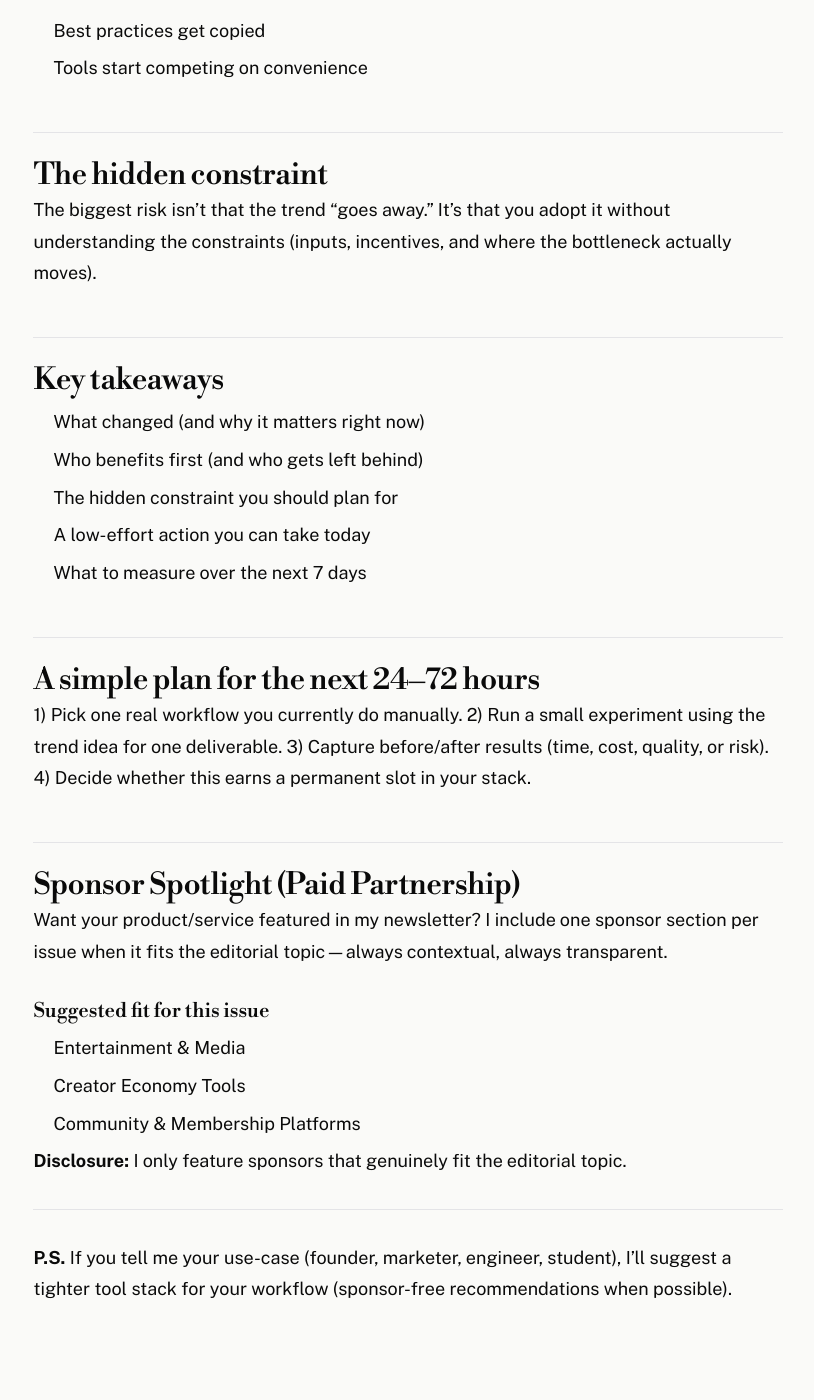
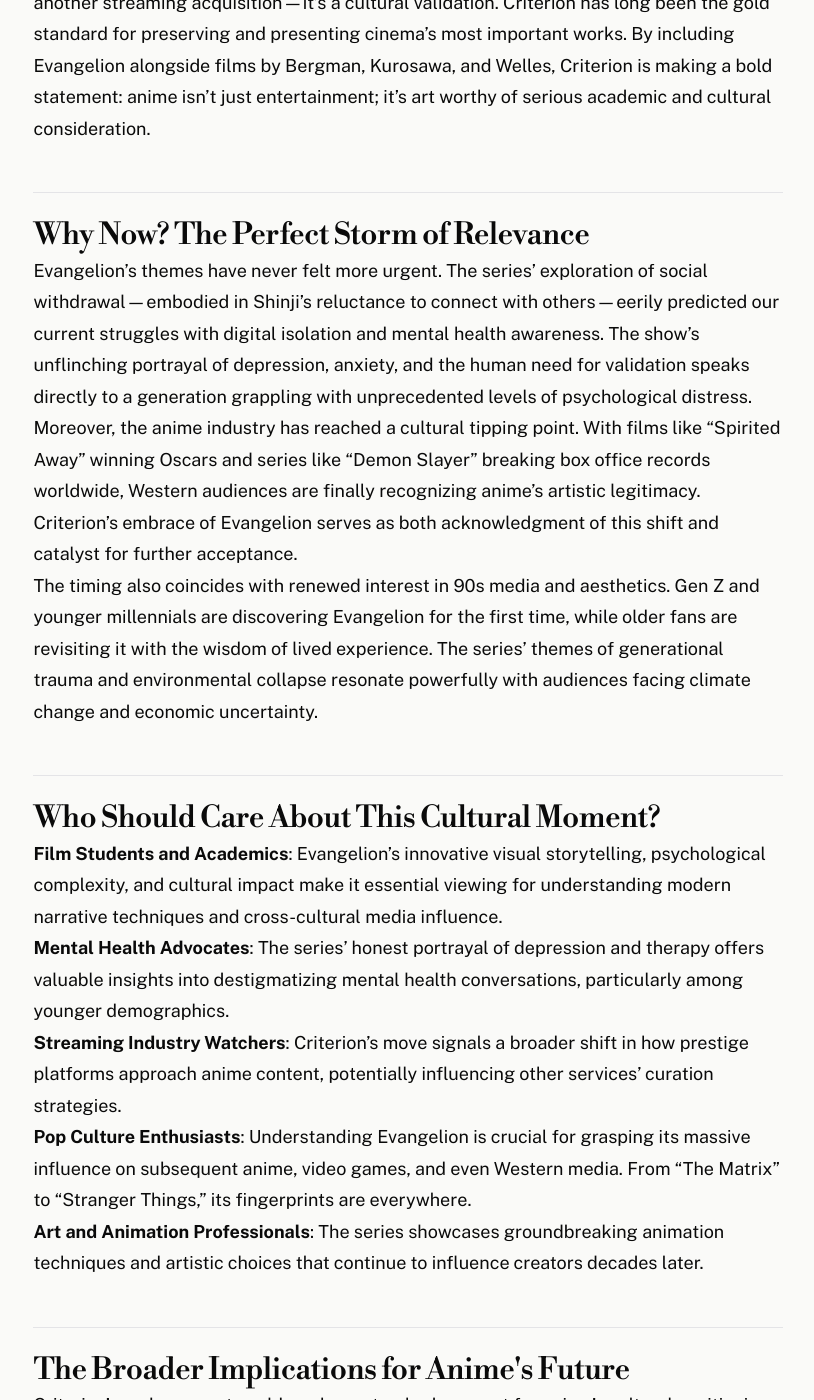
Before and after one commit to zheeno/jists, a Jekyll site: the page built from _posts/2026-08-01-neon-genesis-evangelion-is-coming-to-the-criterion-channel-in-september-complex.md, in a window 1280 px wide and 1400 px high, scrolled down 1485 px. Shown: the whole window, without its empty margins (232-1046 px from the left). Built offline with Jekyll 4.4.1, drawn with Linux system fonts in a browser that asks for light colours; nearby versions of some CDN libraries; some of the changed text lies outside the part shown.

Commit message:
Update _posts/2026-08-01-neon-genesis-evangelion-is-coming-to-the-criterion-channel-in-september-complex.md

```diff
--- a/_posts/2026-08-01-neon-genesis-evangelion-is-coming-to-the-criterion-channel-in-september-complex.md
+++ b/_posts/2026-08-01-neon-genesis-evangelion-is-coming-to-the-criterion-channel-in-september-complex.md
@@ -5,57 +5,77 @@
 source: google_news_popculture
 category: Tech
 author: Efezino Ukpowe
-readTime: 2 min read
+readTime: 5 min read
 feedUrl: 2026/08/01/neon-genesis-evangelion-is-coming-to-the-criterion-channel-in-september-complex.html
 imageUrl: https://images.unsplash.com/photo-1498050108023-c5249f4df085?auto=format&fit=crop&w=1600&q=80
 imageAlt: "Laptop with code on a sunlit desk"
 ---
 
-In practice, **‘Neon Genesis Evangelion’ Is Coming to the Criterion Channel in September - Complex** matters because it changes what you can ship—faster, with fewer failure modes, or with better economics.
+The most psychologically complex anime series ever made is about to get the prestige treatment it deserves. Neon Genesis Evangelion, the 1995 masterpiece that redefined both mecha anime and television storytelling, is officially coming to the Criterion Channel this September—marking a seismic shift in how we view anime's place in the cinematic canon.
 
-But trends only feel “obvious” after the first wave of adoption. Before that, teams usually miss the tradeoffs.
+<h2 class="editorial-h2" id="what-makes-this-move-so-significant">What Makes This Move So Significant?</h2>
 
-<h2 class="editorial-h2" id="what-changed">What changed</h2>
+For those unfamiliar, Neon Genesis Evangelion isn't just another giant robot show. Created by Hideaki Anno during his own battle with depression, the series follows 14-year-old Shinji Ikari as he pilots a biomechanical Eva unit to fight mysterious beings called Angels. But beneath its apocalyptic surface lies a brutal examination of mental health, trauma, and human connection that feels startlingly relevant in our current era of isolation and anxiety.
 
-This trend is getting attention because it changes the economics of one of three things: **how people build**, **how people decide**, or **how teams ship**.
+The Criterion Collection's decision to feature Evangelion represents more than just another streaming acquisition—it's a cultural validation. Criterion has long been the gold standard for preserving and presenting cinema's most important works. By including Evangelion alongside films by Bergman, Kurosawa, and Welles, Criterion is making a bold statement: anime isn't just entertainment; it's art worthy of serious academic and cultural consideration.
 
-<h2 class="editorial-h2" id="why-it-matters-now">Why it matters now</h2>
+<h2 class="editorial-h2" id="why-now-the-perfect-storm-of-relevance">Why Now? The Perfect Storm of Relevance</h2>
 
-When something becomes mainstream, you don’t just see “buzz.” You see patterns:
-- New workflows form
-- Best practices get copied
-- Tools start competing on convenience
+Evangelion's themes have never felt more urgent. The series' exploration of social withdrawal—embodied in Shinji's reluctance to connect with others—eerily predicted our current struggles with digital isolation and mental health awareness. The show's unflinching portrayal of depression, anxiety, and the human need for validation speaks directly to a generation grappling with unprecedented levels of psychological distress.
 
-<h2 class="editorial-h2" id="the-hidden-constraint">The hidden constraint</h2>
+Moreover, the anime industry has reached a cultural tipping point. With films like "Spirited Away" winning Oscars and series like "Demon Slayer" breaking box office records worldwide, Western audiences are finally recognizing anime's artistic legitimacy. Criterion's embrace of Evangelion serves as both acknowledgment of this shift and catalyst for further acceptance.
 
-The biggest risk isn’t that the trend “goes away.” It’s that you adopt it without understanding the constraints (inputs, incentives, and where the bottleneck actually moves).
+The timing also coincides with renewed interest in 90s media and aesthetics. Gen Z and younger millennials are discovering Evangelion for the first time, while older fans are revisiting it with the wisdom of lived experience. The series' themes of generational trauma and environmental collapse resonate powerfully with audiences facing climate change and economic uncertainty.
 
-<h2 class="editorial-h2" id="key-takeaways">Key takeaways</h2>
+<h2 class="editorial-h2" id="who-should-care-about-this-cultural-moment">Who Should Care About This Cultural Moment?</h2>
 
-- What changed (and why it matters right now)
-- Who benefits first (and who gets left behind)
-- The hidden constraint you should plan for
-- A low-effort action you can take today
-- What to measure over the next 7 days
+**Film Students and Academics**: Evangelion's innovative visual storytelling, psychological complexity, and cultural impact make it essential viewing for understanding modern narrative techniques and cross-cultural media influence.
 
-<h2 class="editorial-h2" id="a-simple-plan-for-the-next-24-72-hours">A simple plan for the next 24–72 hours</h2>
+**Mental Health Advocates**: The series' honest portrayal of depression and therapy offers valuable insights into destigmatizing mental health conversations, particularly among younger demographics.
 
-1) Pick one real workflow you currently do manually.
-2) Run a small experiment using the trend idea for one deliverable.
-3) Capture before/after results (time, cost, quality, or risk).
-4) Decide whether this earns a permanent slot in your stack.
+**Streaming Industry Watchers**: Criterion's move signals a broader shift in how prestige platforms approach anime content, potentially influencing other services' curation strategies.
+
+**Pop Culture Enthusiasts**: Understanding Evangelion is crucial for grasping its massive influence on subsequent anime, video games, and even Western media. From "The Matrix" to "Stranger Things," its fingerprints are everywhere.
+
+**Art and Animation Professionals**: The series showcases groundbreaking animation techniques and artistic choices that continue to influence creators decades later.
+
+<h2 class="editorial-h2" id="the-broader-implications-for-anime-s-future">The Broader Implications for Anime's Future</h2>
+
+Criterion's endorsement could mark a watershed moment for anime's cultural positioning. Historically, anime has struggled against Western prejudices that dismiss animation as inherently childish. By treating Evangelion with the same reverence typically reserved for European art films, Criterion challenges these assumptions and opens doors for other anime masterpieces to receive similar recognition.
+
+This move also highlights the growing sophistication of streaming curation. Rather than simply chasing viewer numbers, platforms like Criterion Channel are positioning themselves as cultural tastemakers, using their selections to shape conversations about what constitutes important media.
+
+The decision may also influence how other anime series are preserved and presented. Evangelion's notoriously complex rights situation and multiple versions have made it difficult for fans to access definitive editions. Criterion's involvement suggests a more thoughtful approach to anime preservation that prioritizes artistic integrity over quick profits.
+
+<h2 class="editorial-h2" id="key-takeaways">Key Takeaways</h2>
+
+• **Cultural Validation**: Criterion's inclusion of Evangelion legitimizes anime as serious art worthy of academic study and cultural preservation
+
+• **Mental Health Relevance**: The series' exploration of depression and trauma offers increasingly relevant insights for contemporary audiences struggling with similar issues
+
+• **Streaming Evolution**: This move signals a shift toward more sophisticated curation strategies that prioritize cultural impact over pure entertainment value
+
+• **Educational Opportunity**: New audiences can discover Evangelion in a context that emphasizes its artistic and cultural significance rather than niche appeal
+
+• **Industry Influence**: The decision may encourage other prestige platforms to reconsider their approach to anime content and international media more broadly
+
+<h2 class="editorial-h2" id="what-this-means-moving-forward">What This Means Moving Forward</h2>
+
+Evangelion's arrival on Criterion Channel represents more than nostalgia or niche programming—it's a recognition of anime's evolution from subcultural curiosity to legitimate art form. As streaming platforms increasingly compete on curation rather than just content volume, expect to see more thoughtful approaches to international media that prioritize cultural significance alongside entertainment value.
+
+For longtime fans, this represents vindication of what they've always known: that beneath Evangelion's giant robots and apocalyptic imagery lies one of television's most profound meditations on human nature. For newcomers, it offers an entry point into anime that emphasizes artistic merit over genre expectations.
+
+The angels may be fictional, but their impact on our cultural landscape is undeniably real. Come September, Criterion Channel subscribers will have the opportunity to experience this landmark series in the context it deserves—not as exotic entertainment, but as essential cinema.
+
+---
 
 <h2 class="editorial-h2" id="sponsor-spotlight-paid-partnership">Sponsor Spotlight (Paid Partnership)</h2>
 
-Want your product/service featured in my newsletter? I include one sponsor section per issue when it fits the editorial topic—always contextual, always transparent.
+**Suggested Sponsor Categories:**
+- Premium streaming services and entertainment platforms
+- Animation software and digital art tools
+- Mental health and wellness apps/services
+- Japanese culture and language learning platforms
+- Collectibles and pop culture merchandise retailers
 
-<h3 class="editorial-h3" id="suggested-fit-for-this-issue">Suggested fit for this issue</h3>
-- Entertainment & Media
-- Creator Economy Tools
-- Community & Membership Platforms
-
-**Disclosure:** I only feature sponsors that genuinely fit the editorial topic.
-
----
-
-**P.S.** If you tell me your use-case (founder, marketer, engineer, student), I’ll suggest a tighter tool stack for your workflow (sponsor-free recommendations when possible).
+*Disclosure: I only feature sponsors that genuinely fit the editorial topic.*
```
